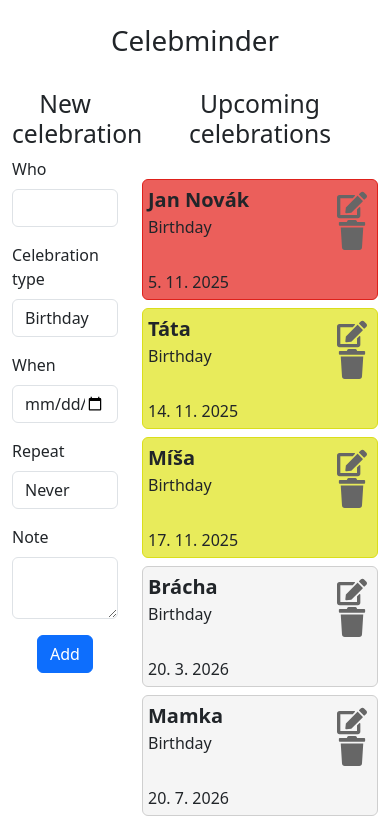
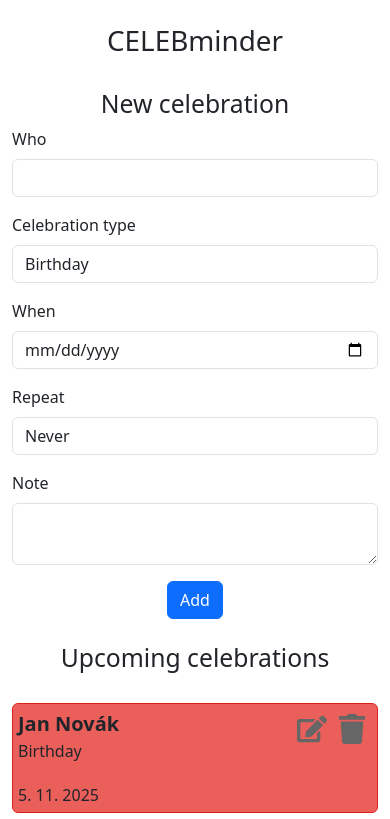
Before and after one commit to Lukas-Baker/celeb-minder, a React (Vite) app in the folder celeb-minder-react/celeb-minder-react/: page / in a window 390 px wide. Shown: the top 819 px of the page. Built offline with nearby package versions, Linux system fonts and the light colour scheme.

Commit message:
basic responsivness

```diff
--- a/celeb-minder-react/celeb-minder-react/src/App.tsx
+++ b/celeb-minder-react/celeb-minder-react/src/App.tsx
@@ -7,10 +7,10 @@ function App() {
     <div className="container">
       <Banner />
       <div className="row">
-        <div className="col-4">
+        <div className="col-12 col-lg-4">
           <CelebrationForm />
         </div>
-        <div className="col-8">
+        <div className="col-12 col-lg-8">
           <CelebrationList />
         </div>
       </div>
--- a/celeb-minder-react/celeb-minder-react/src/components/Banner.tsx
+++ b/celeb-minder-react/celeb-minder-react/src/components/Banner.tsx
@@ -1,7 +1,7 @@
 function Banner() {
     return(
         <div className="pt-4 pb-4">
-            <h1 className="text-center">Celebminder</h1>
+            <h1 className="text-center">CELEBminder</h1>
         </div>
     );
 }
--- a/celeb-minder-react/celeb-minder-react/src/components/Celebration.module.less
+++ b/celeb-minder-react/celeb-minder-react/src/components/Celebration.module.less
@@ -5,7 +5,7 @@
 @spacing: 5px;
 
 .celebration {
-    max-width: 400px;
+    max-width: 500px;
     margin: 8px auto;
     padding: @spacing 0px;
     background-color: @background-normal-color;
--- a/celeb-minder-react/celeb-minder-react/src/components/CelebrationForm.tsx
+++ b/celeb-minder-react/celeb-minder-react/src/components/CelebrationForm.tsx
@@ -4,7 +4,7 @@ import AddCelebrationBtn from "./AddCelebrationBtn";
 
 function CelebrationForm() {
     return (
-        <div>
+        <div className="mb-4">
             <h2 className="text-center">New celebration</h2>
             <form>
                 <div className="mb-3">
```
